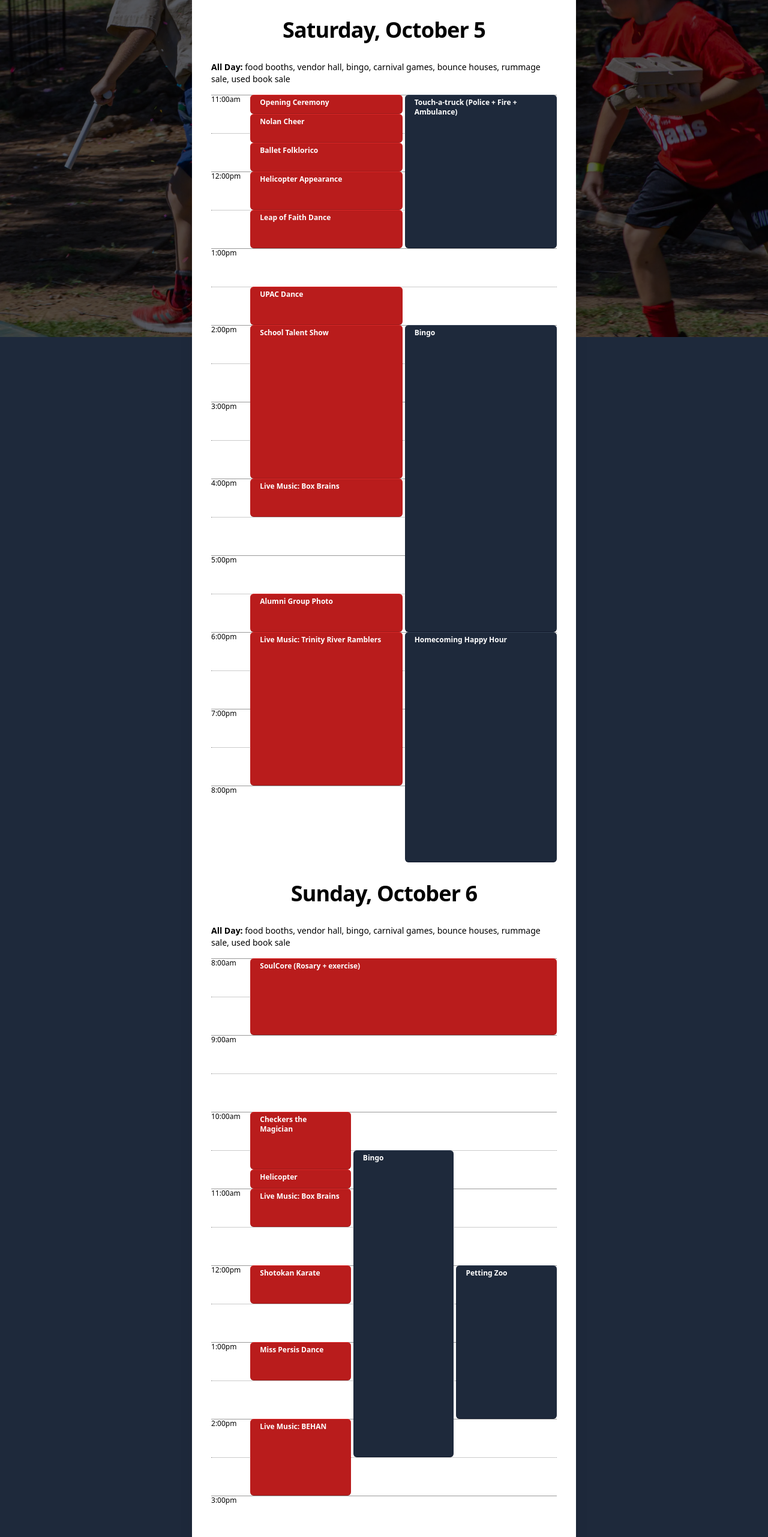
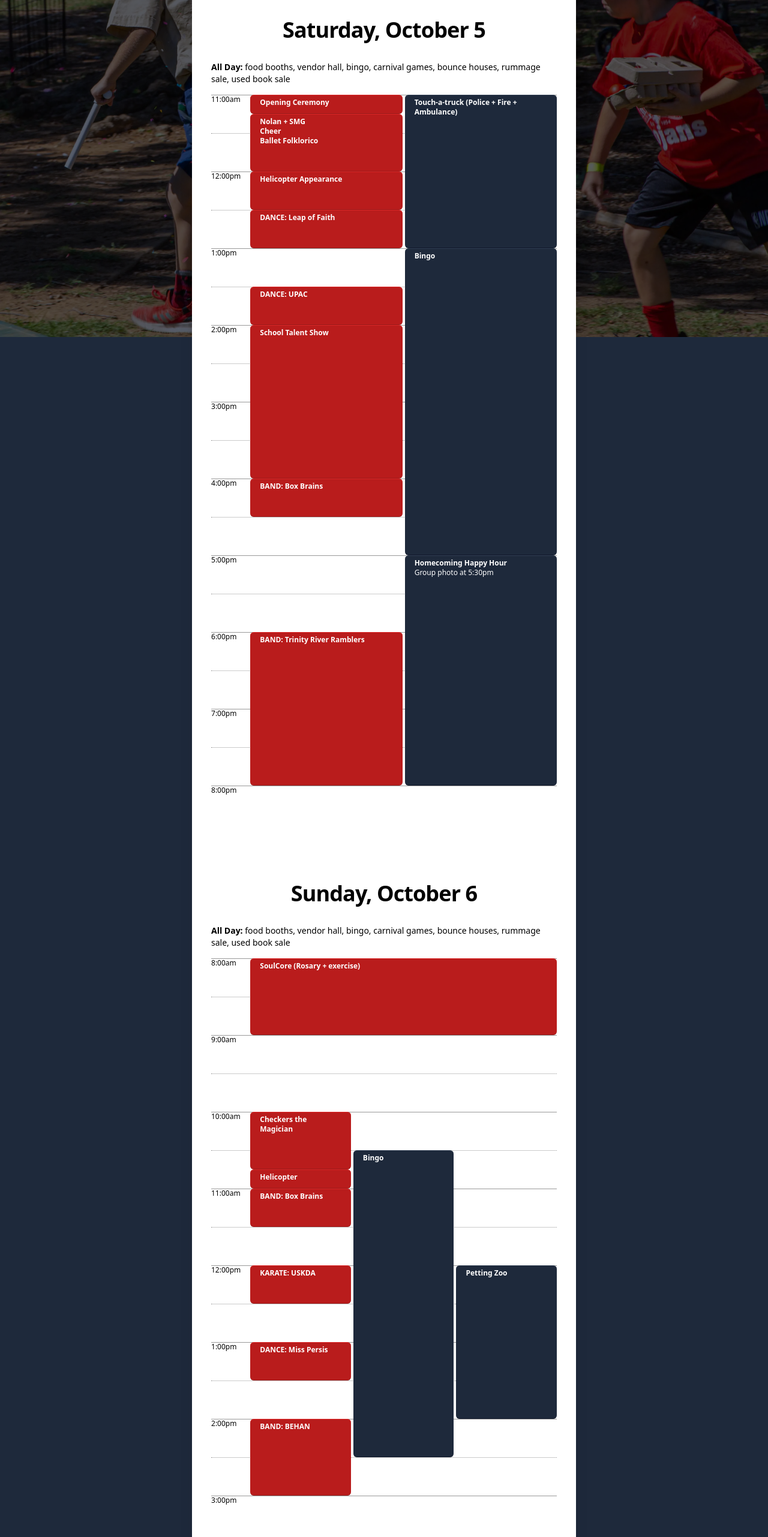
Before and after one commit to ktbartholomew/gorettifest.com, a Next.js app: page /schedule in a window 1280 px wide. Shown: the part 234-2797 px from the top of the page at 60% size. Built offline with nearby package versions, Linux system fonts and the light colour scheme.

Commit message:
schedule updates

```diff
--- a/app/page.tsx
+++ b/app/page.tsx
@@ -125,6 +125,15 @@ export default function Home() {
                     Admission is <strong>FREE</strong>! <br />
                     Buy tickets for food &amp; games with cash or card after you
                     arrive.
+                  </p>
+                  <p>
+                    <a
+                      href="https://square.link/u/FA3LEB9p"
+                      target="_blank"
+                      rel="noreferrer"
+                    >
+                      <Button>Pre-purchase tickets</Button>
+                    </a>
                   </p>
                 </td>
               </tr>
--- a/app/schedule/page.tsx
+++ b/app/schedule/page.tsx
@@ -105,14 +105,15 @@ export default function SchedulePage() {
                             <strong>Opening Ceremony</strong>
                           </div>
                         </div>
-                        <div className={`${classes.calendarItem} h-[3rem]`}>
+                        <div className={`${classes.calendarItem} h-[6rem]`}>
                           <div>
-                            <strong>Nolan Cheer</strong>
-                          </div>
-                        </div>
-                        <div className={`${classes.calendarItem} h-[3rem]`}>
-                          <div>
-                            <strong>Ballet Folklorico</strong>
+                            <strong>
+                              Nolan + SMG
+                              <br />
+                              Cheer
+                              <br />
+                              Ballet Folklorico
+                            </strong>
                           </div>
                         </div>
                         <div className={`${classes.calendarItem} h-[4rem]`}>
@@ -122,14 +123,32 @@ export default function SchedulePage() {
                         </div>
                         <div className={`${classes.calendarItem} h-[4rem]`}>
                           <div>
-                            <strong>Leap of Faith Dance</strong>
+                            <strong>DANCE: Leap of Faith</strong>
                           </div>
                         </div>
                         <div
                           className={`${classes.calendarItem} mt-[4rem] h-[4rem]`}
                         >
                           <div>
-                            <strong>UPAC Dance</strong>
+                            <strong>DANCE: UPAC</strong>
+                          </div>
+                        </div>
+                        <div className={`${classes.calendarItem}  h-[16rem]`}>
+                          <div>
+                            <strong>School Talent Show</strong>
+                          </div>
+                        </div>
+                        <div className={`${classes.calendarItem} h-[4rem]`}>
+                          <div>
+                            <strong>BAND: Box Brains</strong>
+                          </div>
+                        </div>
+
+                        <div
+                          className={`${classes.calendarItem}  mt-[12rem] h-[16rem]`}
+                        >
+                          <div>
+                            <strong>BAND: Trinity River Ramblers</strong>
                           </div>
                         </div>
                       </div>
@@ -143,34 +162,6 @@ export default function SchedulePage() {
                             </strong>
                           </div>
                         </div>
-                      </div>
-                    </div>
-                    <div className="grid grid-cols-2 gap-1">
-                      <div>
-                        <div className={`${classes.calendarItem}  h-[16rem]`}>
-                          <div>
-                            <strong>School Talent Show</strong>
-                          </div>
-                        </div>
-                        <div className={`${classes.calendarItem} h-[4rem]`}>
-                          <div>
-                            <strong>Live Music: Box Brains</strong>
-                          </div>
-                        </div>
-                        <div
-                          className={`${classes.calendarItem} mt-[8rem] h-[4rem]`}
-                        >
-                          <div>
-                            <strong>Alumni Group Photo</strong>
-                          </div>
-                        </div>
-                        <div className={`${classes.calendarItem}  h-[16rem]`}>
-                          <div>
-                            <strong>Live Music: Trinity River Ramblers</strong>
-                          </div>
-                        </div>
-                      </div>
-                      <div>
                         <div
                           className={`${classes.calendarItem} ${classes.alternate} h-[32rem]`}
                         >
@@ -183,6 +174,8 @@ export default function SchedulePage() {
                         >
                           <div>
                             <strong>Homecoming Happy Hour</strong>
+                            <br />
+                            Group photo at 5:30pm
                           </div>
                         </div>
                       </div>
@@ -269,21 +262,21 @@ export default function SchedulePage() {
                         </div>
                         <div className={`${classes.calendarItem} h-[4rem]`}>
                           <div>
-                            <strong>Live Music: Box Brains</strong>
+                            <strong>BAND: Box Brains</strong>
                           </div>
                         </div>
                         <div
                           className={`${classes.calendarItem} mt-[4rem] h-[4rem]`}
                         >
                           <div>
-                            <strong>Shotokan Karate</strong>
+                            <strong>KARATE: USKDA</strong>
                           </div>
                         </div>
                         <div
                           className={`${classes.calendarItem} mt-[4rem] h-[4rem]`}
                         >
                           <div>
-                            <strong>Miss Persis Dance</strong>
+                            <strong>DANCE: Miss Persis</strong>
                           </div>
                         </div>
 
@@ -291,7 +284,7 @@ export default function SchedulePage() {
                           className={`${classes.calendarItem} mt-[4rem] h-[8rem]`}
                         >
                           <div>
-                            <strong>Live Music: BEHAN</strong>
+                            <strong>BAND: BEHAN</strong>
                           </div>
                         </div>
                       </div>
```
